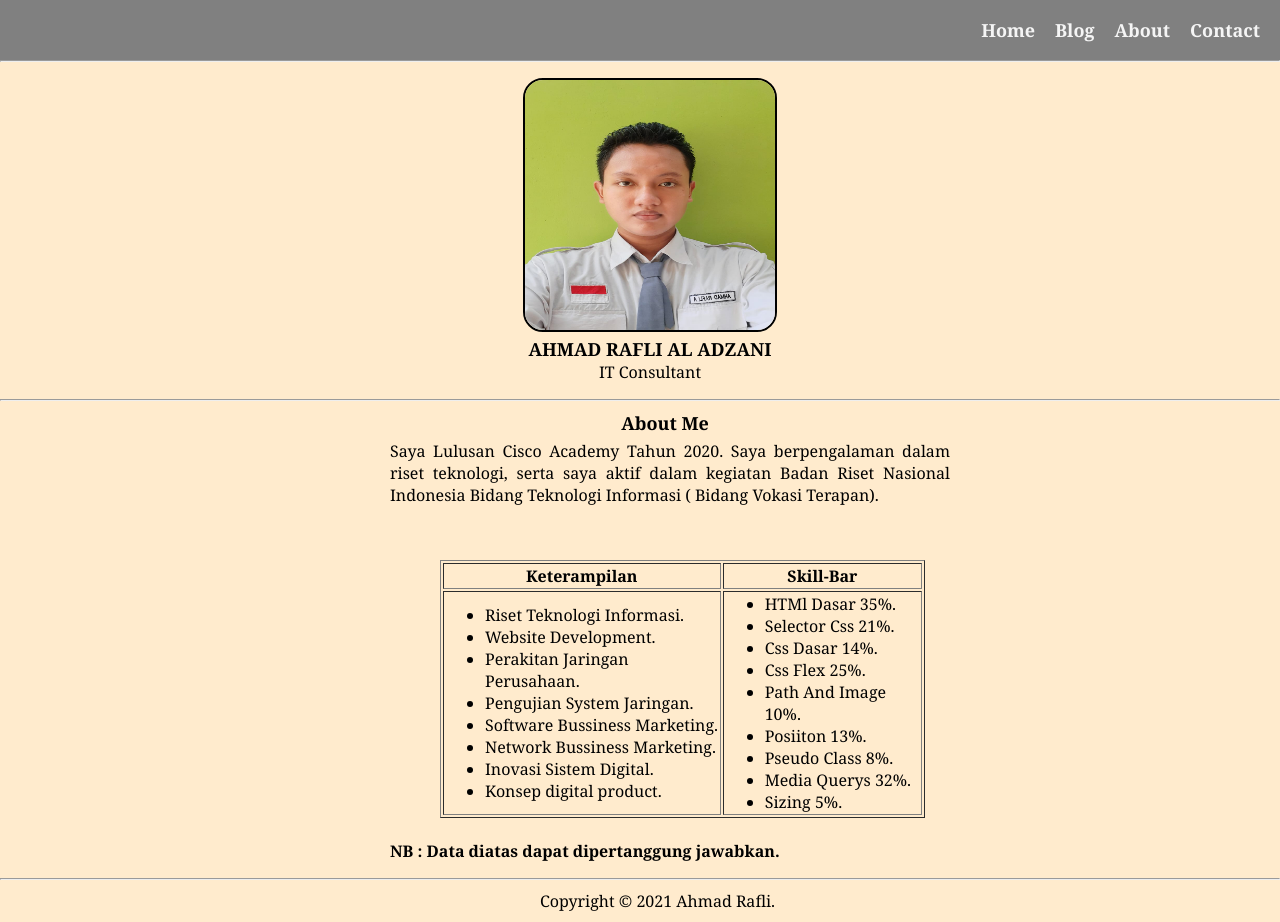
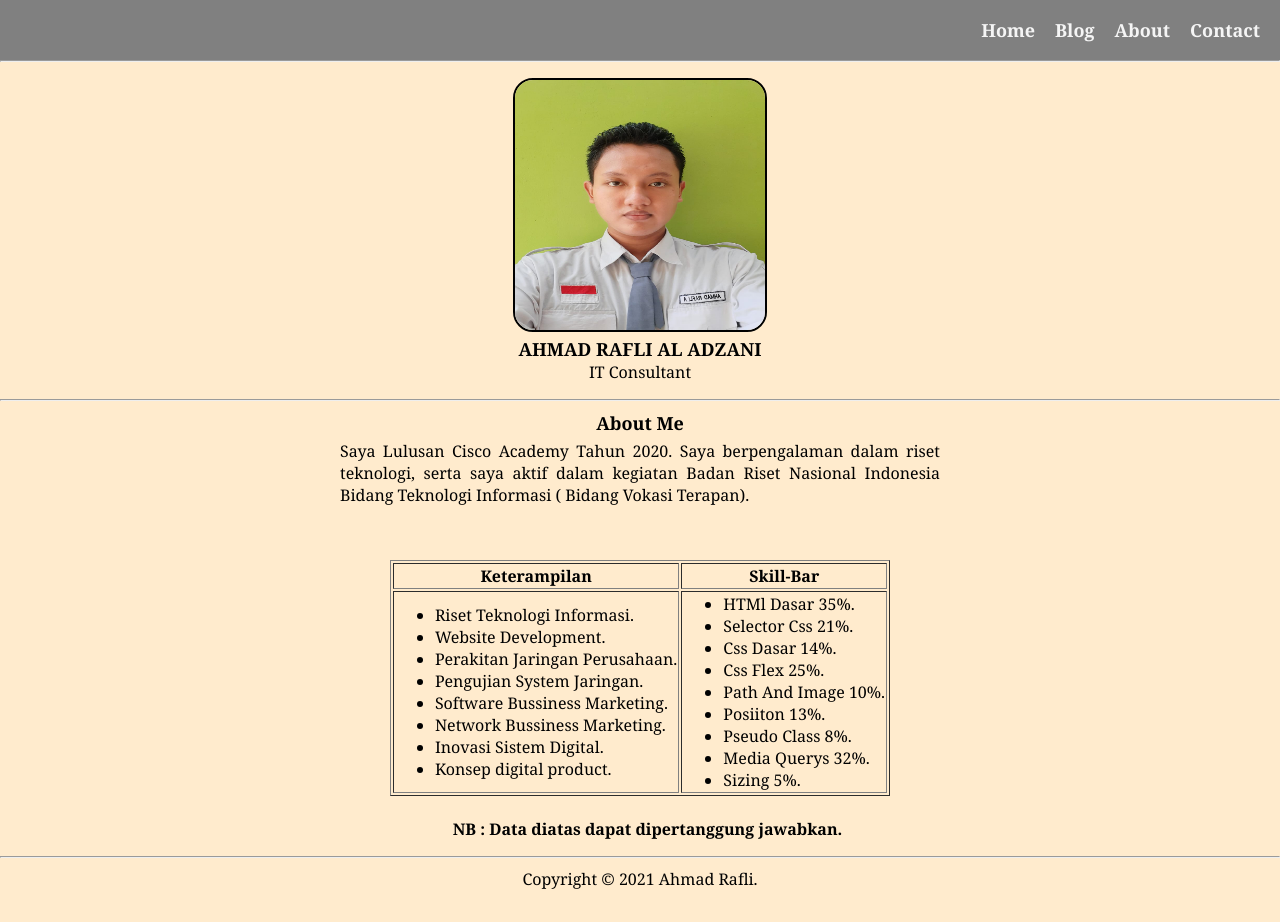
Before and after one commit to Mepopo-Class/html-css, a plain HTML site: page rafli/Belajar7.html in a window 1280 px wide. After the commit the page ends 900 px from the top, so only its background shows below. Drawn offline with Linux system fonts and the light colour scheme.

Commit message:
Fixsasi tugas dan koreksi ivan

```diff
--- a/rafli/Belajar7.html
+++ b/rafli/Belajar7.html
@@ -9,6 +9,10 @@
         *
         {
             margin: 0;
+        }
+
+        .text-center{
+            text-align: center;
         }
 
         body
@@ -49,7 +53,7 @@
         header, p
         {
             margin-bottom: 10px;
-            margin-right: 40px;
+            /* margin-right: 40px; */
 
         }
         img
@@ -75,8 +79,8 @@
             justify-content: center;
             margin-top:5px;
             text-align: justify;
-            margin-left: 20px;
-            margin-right: 20px;
+            /* margin-left: 20px;
+            margin-right: 20px; */
         }
         table > tr > th
         {
@@ -99,7 +103,7 @@
         }
         .grow
         {
-            margin-left: 50px;
+            /* margin-left: 50px; */
             justify-content: center;
         }
 
@@ -118,36 +122,34 @@
         }
         .grow
         {
-            margin-left: 40px;
+            /* margin-left: 40px; */
             justify-content: center;
         }
         .grow > p
         {
             text-align: center;
-            margin-left: 40px ;
+            /* margin-left: 40px ; */
         }
 
         article > h2
         {
-            text-align: left;
-            margin-left: 107px;
+            text-align: center;
             margin-top: 5px;
         }
         article > p
         {
-            margin-left: 30px;
-            text-align: left;
+            text-align: center;
         }
         article
         {
             text-align: justify;
-            padding-left: 40px;
+            /* padding-left: 40px; */
         }
         footer
         {
             text-align: center;
             padding-top: 28px;
-            padding-left: 25px;
+            /* padding-left: 25px; */
         }
     }
 
@@ -157,8 +159,8 @@
 
      .about-me
       {
-         text-align: justify;
-         margin-left: 350px;
+         /* text-align: justify; */
+         /* margin-left: 350px; */
          margin-top: 5px;
       }
       img
@@ -171,29 +173,29 @@
       .grow
       {
           justify-content: center;
-          margin-left: 350px;
+          /* margin-left: 350px; */
       }
       article > h2
       {
 
           margin-top: 10px;
           text-align: center;
-          margin-left: 10px;
+          /* margin-left: 10px; */
       }
       table
       {
-          margin-left: 100px;
+          /* margin-left: 100px; */
           justify-content: center;
       }
       .NB
       {
-          margin-left: 50px;
+          /* margin-left: 50px; */
       }
      footer
      {
             text-align: center;
             padding-top: 10px;
-            margin-left: 50px;
+            /* margin-left: 50px; */
      }
 
 
@@ -221,15 +223,19 @@
     </header>
 
     <hr />
-    <article>
+    <article class="text-center">
         <h2> About Me</h2>
         <div class="about-me">
-            <p>Saya Lulusan Cisco Academy Tahun 2020. Saya berpengalaman dalam riset teknologi, serta saya aktif dalam kegiatan Badan Riset Nasional Indonesia Bidang Teknologi Informasi ( Bidang Vokasi Terapan).</p>
+            <p>
+                Saya Lulusan Cisco Academy Tahun 2020. Saya berpengalaman dalam riset teknologi,
+                serta saya aktif dalam kegiatan Badan Riset Nasional Indonesia Bidang Teknologi
+                Informasi ( Bidang Vokasi Terapan).
+            </p>
         </div>
         <br>
     </article>
     <div>
-        <table border="1">
+        <table border="1" style="margin: 0 auto;"> <!-- pakai margin: 0 auto; jika element memiliki width fixed -->
             <thead>
                 <tr>
                     <th>Keterampilan</th>
@@ -267,7 +273,8 @@
             </tbody>
         </table>
         <br>
-        <b><p class="NB">NB : Data diatas dapat dipertanggung jawabkan.</p></b>
+        <!-- cukup text-align: center; jika hanya mengcenter teks -->
+        <b><p class="NB text-center">NB : Data diatas dapat dipertanggung jawabkan.</p></b>
 
     </div>
 
```
